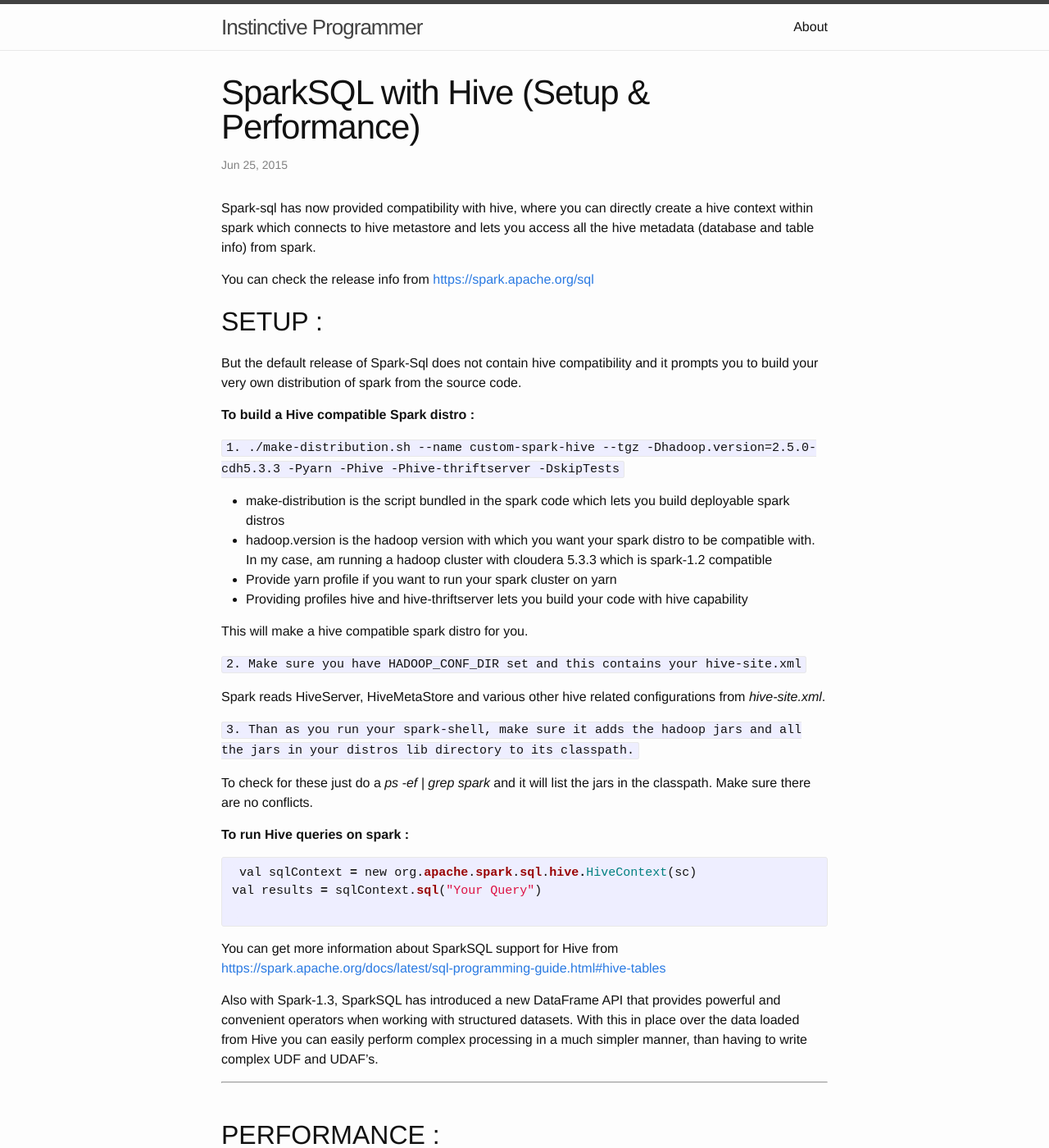
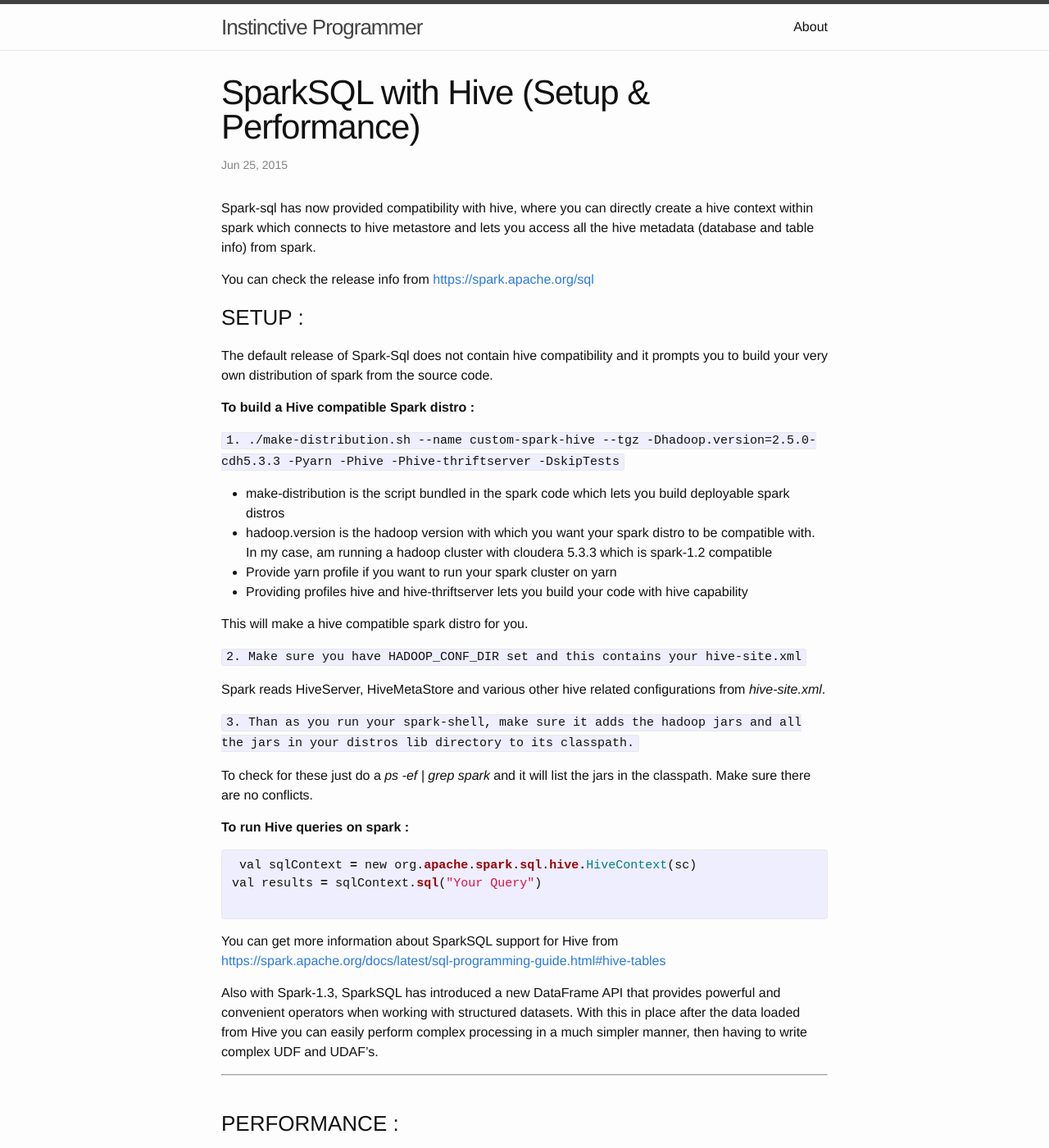
Before and after one commit to instinctiveprogrammer/instinctiveprogrammer.github.io, a Jekyll site: the page built from _posts/2015-06-24-hive-on-spark.markdown, in a window 1280 px wide and 1400 px high. Shown: the whole window at 82% size. Built offline with Jekyll 4.4.1, drawn with Linux system fonts in a browser that asks for light colours; some of the changed text lies outside the part shown.

Commit message:
A few grammatical corrections

```diff
--- a/Gemfile
+++ b/Gemfile
@@ -5,5 +5,4 @@ require 'open-uri'
 versions = JSON.parse(open('https://pages.github.com/versions.json').read)
 
 gem 'kramdown', '1.5.0'
-gem 'markdown'
 gem 'github-pages', versions['github-pages']
--- a/_config.yml
+++ b/_config.yml
@@ -7,8 +7,8 @@ description: > # this means to ignore newlines until "baseurl:"
   Google search results) and in your feed.xml site description.
 baseurl: "" # the subpath of your site, e.g. /blog/
 url: "http://yourdomain.com" # the base hostname & protocol for your site
-twitter_username: jekyllrb
-github_username:  jekyll
+twitter_username: vaibhavkhunger
+github_username:  vaibhavkhunger
 
 # Build settings
 markdown: kramdown
--- a/_posts/2015-06-24-hive-on-spark.markdown
+++ b/_posts/2015-06-24-hive-on-spark.markdown
@@ -10,9 +10,9 @@ Spark-sql has now provided compatibility with hive, where you can directly creat
 You can check the release info from [https://spark.apache.org/sql](https://spark.apache.org/sql)
 &nbsp;
 
-##SETUP : ##
+###SETUP : ###
 
-But the default release of Spark-Sql does not contain hive compatibility and it prompts you to build your very own distribution of spark from the source code.
+The default release of Spark-Sql does not contain hive compatibility and it prompts you to build your very own distribution of spark from the source code.
 
 **To build a Hive compatible Spark distro :**
 
@@ -43,13 +43,13 @@ val results = sqlContext.sql("Your Query")
 
 You can get more information about SparkSQL support for Hive from [https://spark.apache.org/docs/latest/sql-programming-guide.html#hive-tables](https://cwiki.apache.org/confluence/display/Hive/Hive+on+Spark-Sql)
 
-Also with Spark-1.3, SparkSQL has introduced a new DataFrame API that provides powerful and convenient operators when working with structured datasets. With this in place over the data loaded from Hive you can easily perform complex processing in a much simpler manner, than having to write complex UDF and UDAF's.
+Also with Spark-1.3, SparkSQL has introduced a new DataFrame API that provides powerful and convenient operators when working with structured datasets. With this in place after the data loaded from Hive you can easily perform complex processing in a much simpler manner, then having to write complex UDF and UDAF's.
 
 --------------------------------------------------
 
 &nbsp;
 
-##PERFORMANCE : ##
+###PERFORMANCE : ###
 
 Its difficult to quantify performance. But in my case I got more than **double** the performance.<br/>
 For a hive query which used to take 20 min on a 10 node cluster, got executed within 10 min in a spark-shell that too in standalone mode (single machine).
```
Also changed, not shown: _posts/2015-06-24-welcome-to-jekyll.markdown (deleted, +0 -25 lines).
